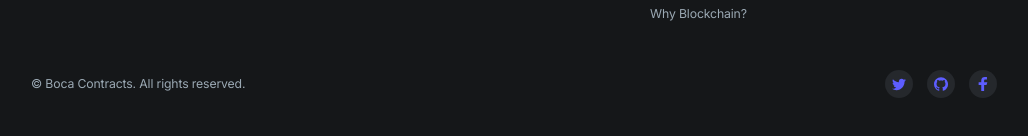
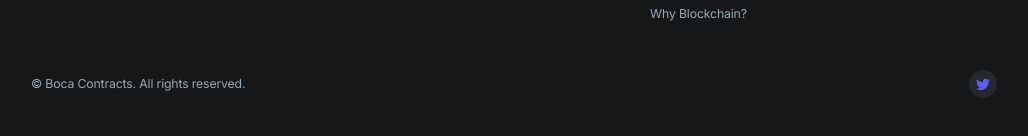
Before and after one commit to davidkarim/boca-contracts-frontend, a Next.js app: page / in a window 1280 px wide. Shown: the part 1524-1660 px from the top of the page, without its empty margins (126-1154 px from the left). Built offline with nearby package versions, Linux system fonts and the light colour scheme.

Commit message:
Remove GitHub and Facebook links

```diff
--- a/components/ui/footer.tsx
+++ b/components/ui/footer.tsx
@@ -88,20 +88,20 @@ export default function Footer() {
                   </svg>
                 </Link>
               </li>
-              <li className="ml-4">
+              {/* <li className="ml-4">
                 <Link href="/" className="flex justify-center items-center text-purple-600 bg-gray-800 hover:text-gray-100 hover:bg-purple-600 rounded-full transition duration-150 ease-in-out" aria-label="Github">
                   <svg className="w-8 h-8 fill-current" viewBox="0 0 32 32" xmlns="http://www.w3.org/2000/svg">
                     <path d="M16 8.2c-4.4 0-8 3.6-8 8 0 3.5 2.3 6.5 5.5 7.6.4.1.5-.2.5-.4V22c-2.2.5-2.7-1-2.7-1-.4-.9-.9-1.2-.9-1.2-.7-.5.1-.5.1-.5.8.1 1.2.8 1.2.8.7 1.3 1.9.9 2.3.7.1-.5.3-.9.5-1.1-1.8-.2-3.6-.9-3.6-4 0-.9.3-1.6.8-2.1-.1-.2-.4-1 .1-2.1 0 0 .7-.2 2.2.8.6-.2 1.3-.3 2-.3s1.4.1 2 .3c1.5-1 2.2-.8 2.2-.8.4 1.1.2 1.9.1 2.1.5.6.8 1.3.8 2.1 0 3.1-1.9 3.7-3.7 3.9.3.4.6.9.6 1.6v2.2c0 .2.1.5.6.4 3.2-1.1 5.5-4.1 5.5-7.6-.1-4.4-3.7-8-8.1-8z" />
                   </svg>
                 </Link>
-              </li>
-              <li className="ml-4">
+              </li> */}
+              {/* <li className="ml-4">
                 <Link href="/" className="flex justify-center items-center text-purple-600 bg-gray-800 hover:text-gray-100 hover:bg-purple-600 rounded-full transition duration-150 ease-in-out" aria-label="Facebook">
                   <svg className="w-8 h-8 fill-current" viewBox="0 0 32 32" xmlns="http://www.w3.org/2000/svg">
                     <path d="M14.023 24L14 17h-3v-3h3v-2c0-2.7 1.672-4 4.08-4 1.153 0 2.144.086 2.433.124v2.821h-1.67c-1.31 0-1.563.623-1.563 1.536V14H21l-1 3h-2.72v7h-3.257z" />
                   </svg>
                 </Link>
-              </li>
+              </li> */}
               {/* <li className="ml-4">
                 <Link href="/" className="flex justify-center items-center text-purple-600 bg-gray-800 hover:text-gray-100 hover:bg-purple-600 rounded-full transition duration-150 ease-in-out" aria-label="Instagram">
                   <svg className="w-8 h-8 fill-current" viewBox="0 0 32 32" xmlns="http://www.w3.org/2000/svg">
```
